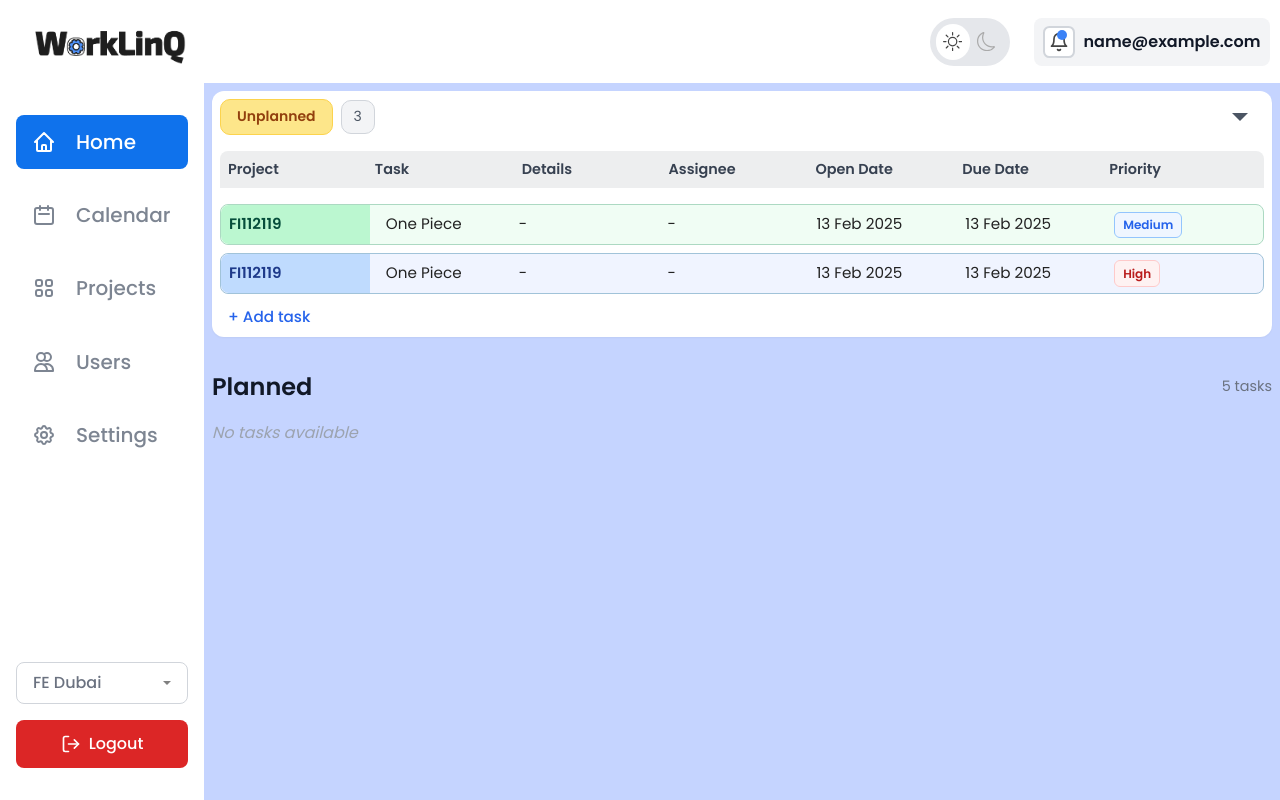
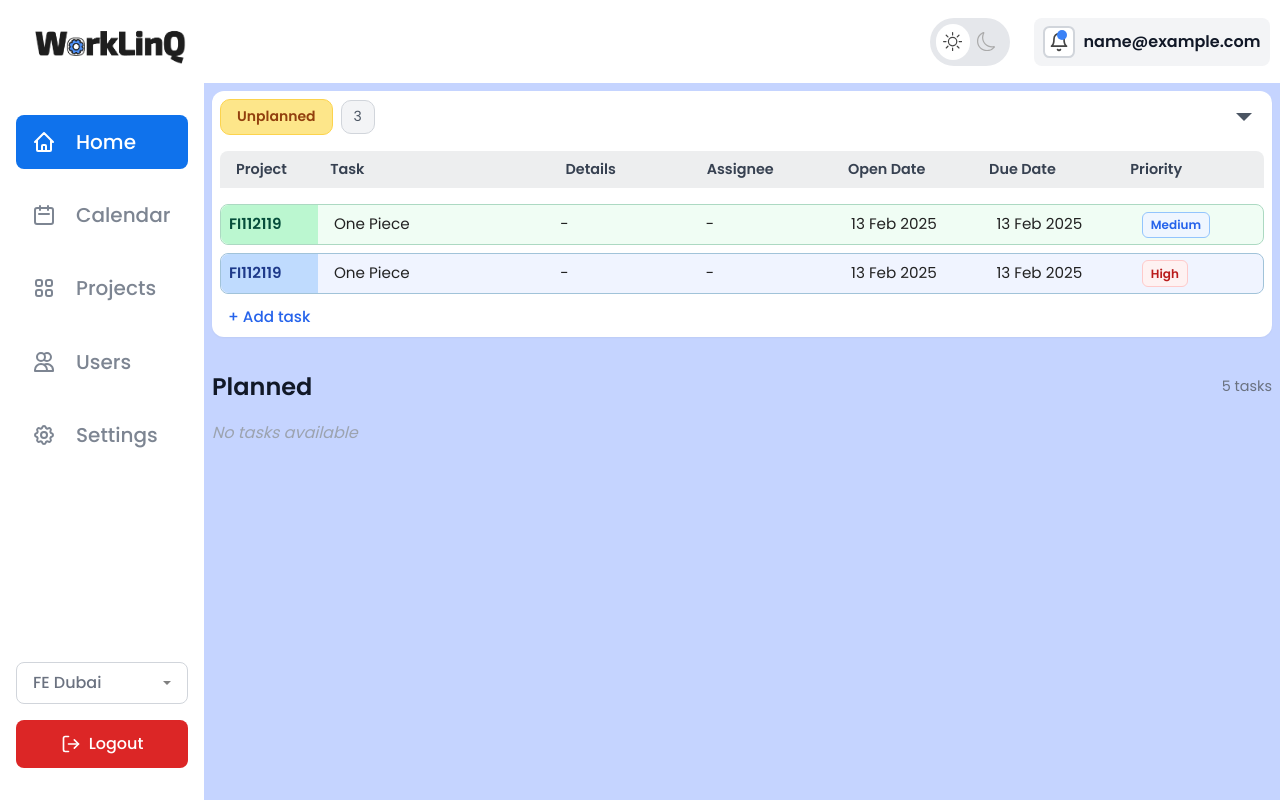
Before and after one commit to sujilvsukumaran/worklinq, a Next.js app: page / in a window 1280 px wide. Built offline with nearby package versions, Linux system fonts and the light colour scheme; sample sign-in values are in the browser's storage.

Commit message:
Not a satifying fix. but will fix it

```diff
--- a/src/app/globals.css
+++ b/src/app/globals.css
@@ -23,6 +23,7 @@ html {
   --color-primary-hover: #0056b3;
   --color-border: #ccc;
   --color-input-bg: #fff;
+  --grid-columns: 0.8fr 2fr 1.2fr 1.2fr 1.2fr 1.2fr 1fr;
 }
 
 body.dark {
--- a/src/containers/dashboard/styles/TaskRow.module.css
+++ b/src/containers/dashboard/styles/TaskRow.module.css
@@ -1,13 +1,11 @@
 .row {
     display: grid;
-    grid-template-columns: repeat(7, 1fr);
-    background-color: #fefefc;
-    align-items: center;
+    grid-template-columns: var(--grid-columns);
     font-size: 0.95rem;
     border-radius: 0.5rem;
-    padding: 0;
-    overflow: hidden;
+    align-items: center;
     border: 1px solid #d1d5db;
+    background-color: #fff; /* override based on color class */
 }
 
 .green {
@@ -24,9 +22,10 @@
 }
 
 .cell {
-    padding: 0rem;
     display: flex;
     align-items: center;
+    justify-content: flex-start; /* ← same as header */
+    padding: 0;
 }
 
 .projectCell {
--- a/src/containers/dashboard/styles/UnplannedSection.module.css
+++ b/src/containers/dashboard/styles/UnplannedSection.module.css
@@ -1,11 +1,12 @@
 .wrapper {
     background-color: #ffffff;
     border-radius: 0.75rem;
-    padding: 0.5rem 0.5rem;
     box-shadow: 0 1px 2px rgba(0, 0, 0, 0.04);
     display: flex;
     flex-direction: column;
     gap: 1rem;
+    overflow-x: hidden; /* prevents slight scrollbars */
+    padding: 0.5rem;
 }
 
 .headerRow {
@@ -44,7 +45,6 @@
 .dropdown {
     position: absolute;
     top: 50%;
-    right: 1rem;
     transform: translateY(-50%);
     width: 0;
     height: 0;
@@ -54,6 +54,7 @@
     background: none;
     cursor: pointer;
     transition: transform 0.2s ease;
+    right: 0.75rem;
 }
 .dropdown.collapsed {
     transform: translateY(-50%) rotate(-90deg);
@@ -61,15 +62,19 @@
 
 .tableHeader {
     display: grid;
-    grid-template-columns: repeat(7, 1fr);
+    grid-template-columns: var(--grid-columns);
     background: #edeeef;
-    padding: 0.5rem 0.5rem;
     font-weight: 600;
-    border-radius: 0.5rem 0.5rem 0 0;
     font-size: 0.9rem;
     color: #374151;
+    padding: 0.5rem 1rem;
+    border-radius: 0.5rem 0.5rem 0 0;
 }
-
+.tableHeader > div {
+    display: flex;
+    align-items: center;
+    justify-content: flex-start; /* ← force left alignment */
+}
 .taskList {
     display: flex;
     flex-direction: column;
```
